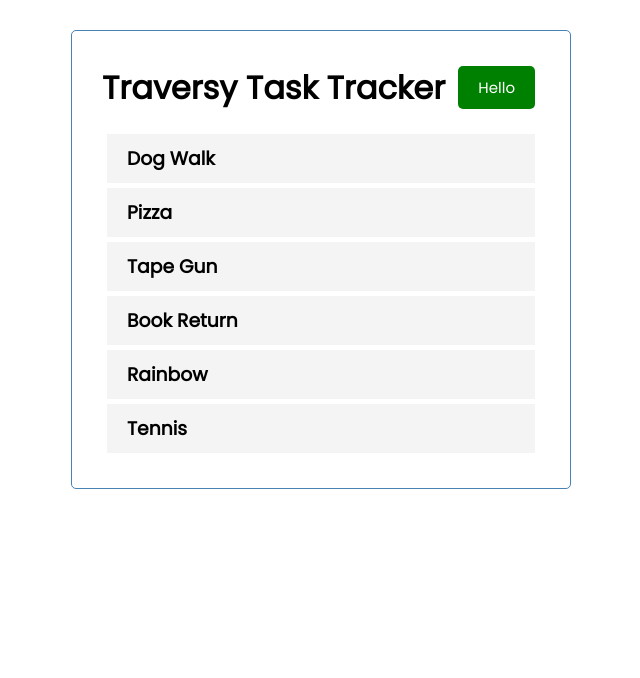
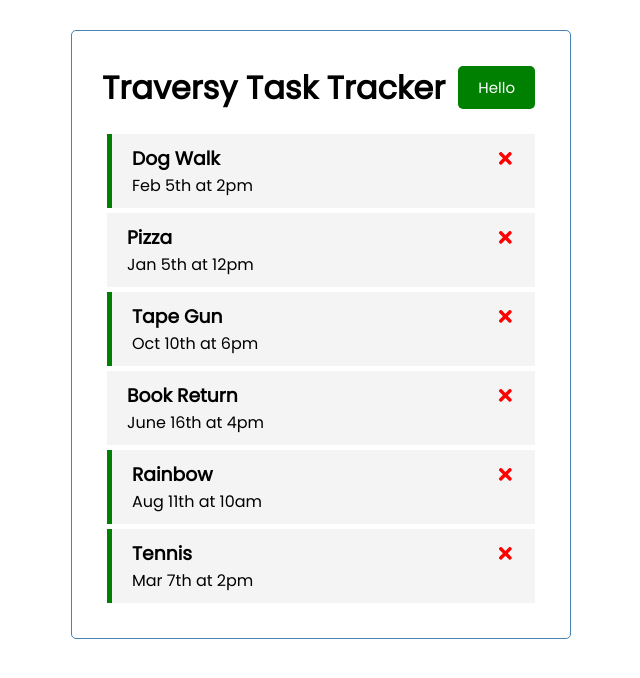
Before and after one commit to chrisyoung0101/react-task-tracker-6, a React (Create React App) app: page / in a window 1280 px wide. Shown: the top 678 px of the page, without its empty margins (319-959 px from the left). Built offline with nearby package versions, Linux system fonts and the light colour scheme.

Commit message:
Add task delete functionality.  Add task reminder on doubleclick.

```diff
--- a/package.json
+++ b/package.json
@@ -8,7 +8,8 @@
     "@testing-library/user-event": "^12.1.10",
     "react": "^17.0.2",
     "react-dom": "^17.0.2",
-    "react-scripts": "4.0.3",
+    "react-icons": "^4.2.0",
+    "react-scripts": "^1.1.5",
     "web-vitals": "^1.0.1"
   },
   "scripts": {
--- a/src/App.js
+++ b/src/App.js
@@ -1,3 +1,4 @@
+import React from 'react';
 import { useState } from 'react';
 import Header from './components/Header';
 import Tasks from './components/Tasks';
@@ -42,10 +43,29 @@ function App() {
     },
   ]);
 
+  const toggleReminder = (id) => {
+    //console.log(id);
+
+    setTasks(
+      tasks.map((task) =>
+        task.id === id ? { ...task, reminder: !task.reminder } : task
+      )
+    );
+  };
+
+  const deleteTask = (id) => {
+    // console.log('delete', id);
+    setTasks(tasks.filter((task) => task.id !== id));
+  };
+
   return (
     <div className="container">
       <Header />
-      <Tasks tasks={tasks} />
+      {tasks.length > 0 ? (
+        <Tasks tasks={tasks} onDelete={deleteTask} onToggle={toggleReminder} />
+      ) : (
+        'No Tasks To Show'
+      )}
     </div>
   );
 }
--- a/src/components/Button.js
+++ b/src/components/Button.js
@@ -1,3 +1,4 @@
+import React from 'react';
 import { PropTypes } from 'prop-types';
 
 const Button = ({ color, text, onClick }) => {
--- a/src/components/Header.js
+++ b/src/components/Header.js
@@ -1,3 +1,4 @@
+import React from 'react';
 import PropTypes from 'prop-types';
 import Button from './Button';
 
--- a/src/components/Task.js
+++ b/src/components/Task.js
@@ -1,7 +1,20 @@
-const Task = ({ task }) => {
+import React from 'react';
+import { FaTimes } from 'react-icons/fa';
+
+const Task = ({ task, onDelete, onToggle }) => {
   return (
-    <div className="task">
-      <h3>{task.text}</h3>
+    <div
+      className={`task ${task.reminder ? 'reminder' : ''}`}
+      onDoubleClick={() => onToggle(task.id)}
+    >
+      <h3>
+        {task.text}
+        <FaTimes
+          style={{ color: 'red', cursor: 'pointer' }}
+          onClick={() => onDelete(task.id)}
+        />
+      </h3>
+      <p>{task.day}</p>
     </div>
   );
 };
--- a/src/components/Tasks.js
+++ b/src/components/Tasks.js
@@ -1,12 +1,18 @@
+import React from 'react';
 import Task from './Task';
 
-const Tasks = ({ tasks }) => {
+const Tasks = ({ tasks, onDelete, onToggle }) => {
   return (
-    <>
+    <div>
       {tasks.map((task) => (
-        <Task key={task.id} task={task} />
+        <Task
+          key={task.id}
+          task={task}
+          onDelete={onDelete}
+          onToggle={onToggle}
+        />
       ))}
-    </>
+    </div>
   );
 };
 
```
Also changed, not shown: 1 other file (tests, documents, lock files or other folders).
